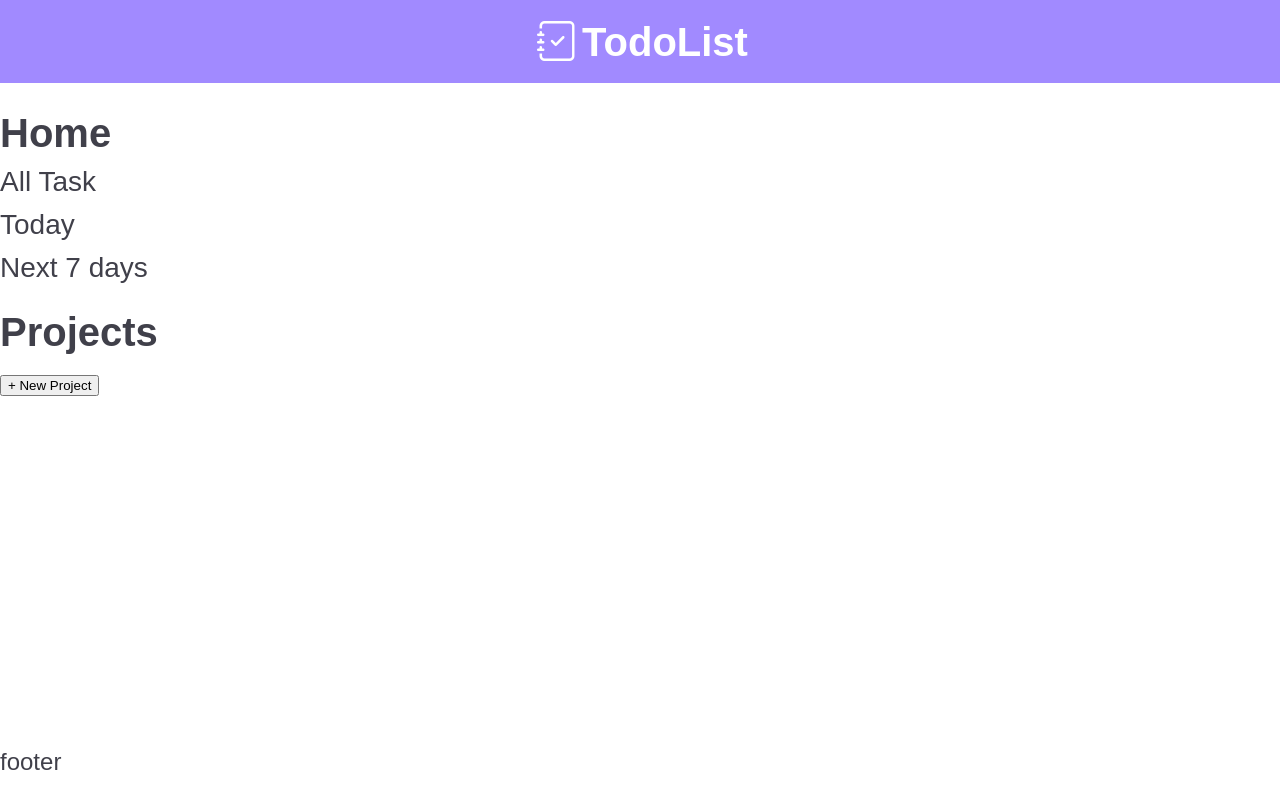
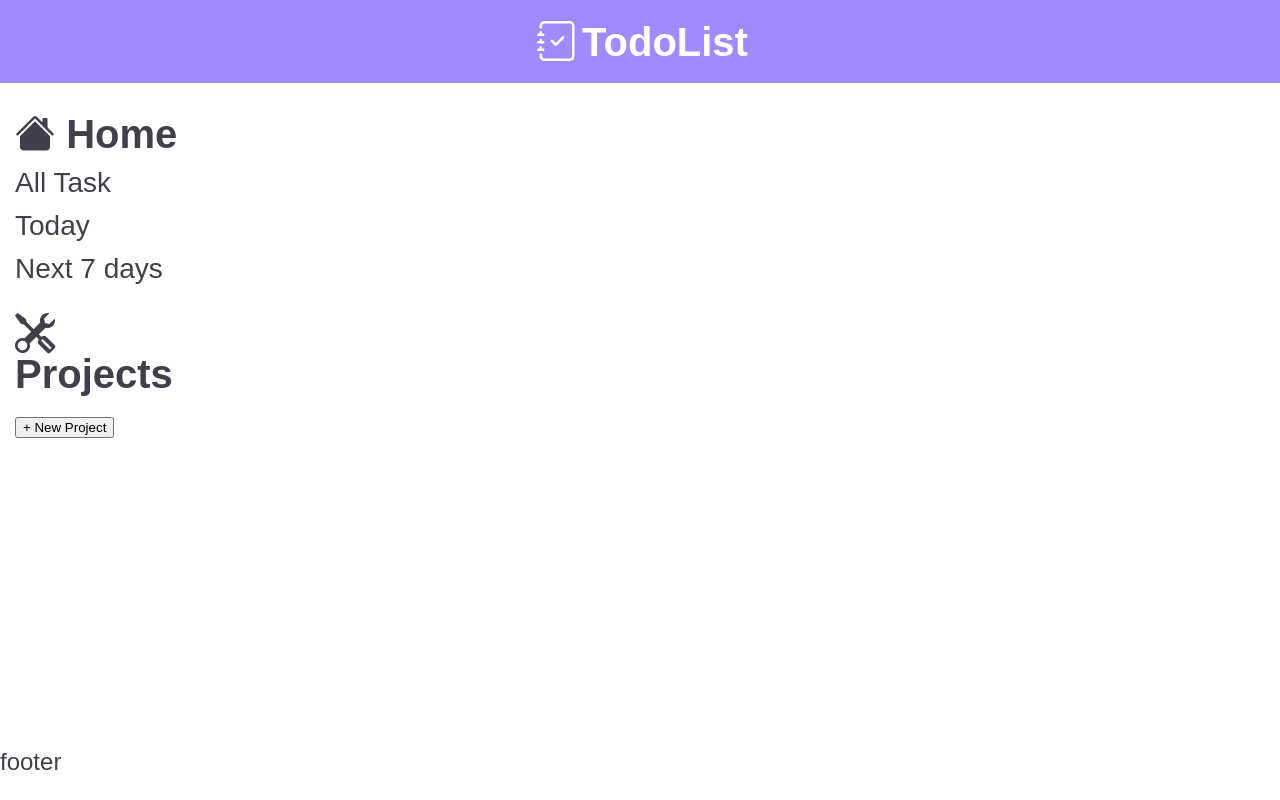
Before and after one commit to aliflikescoding/vanilla-to-do-list, a website built with webpack: page dist/index.html in a window 1280 px wide. Built offline with nearby package versions, Linux system fonts and the light colour scheme.

Commit message:
Add sidebar styles

```diff
--- a/dist/index.html
+++ b/dist/index.html
@@ -21,13 +21,13 @@
     </div>
     <div class="sidebar">
       <div class="home">
-        <h1 class="side-bar-title">Home</h1>
+        <h1 class="side-bar-title"><i class="bi bi-house-fill"></i> Home</h1>
         <h2 class="side-bar-text" id="allTask">All Task</h2>
         <h2 class="side-bar-text" id="today">Today</h2>
         <h2 class="side-bar-text" id="nextSevenDays">Next 7 days</h2>
       </div>
       <div class="projects">
-        <h1 class="side-bar-title">Projects</h1>
+        <h1 class="side-bar-title"><i class="bi bi-tools"></i> Projects</h1>
         <div id="projectContainer"></div>
         <form
           action=""
--- a/dist/style.css
+++ b/dist/style.css
@@ -103,6 +103,7 @@ body {
 
 .sidebar > * {
   margin-top: 15px;
+  margin-left: 15px;
 }
 .sidebar > * > * {
   margin-top: 15px;
```
